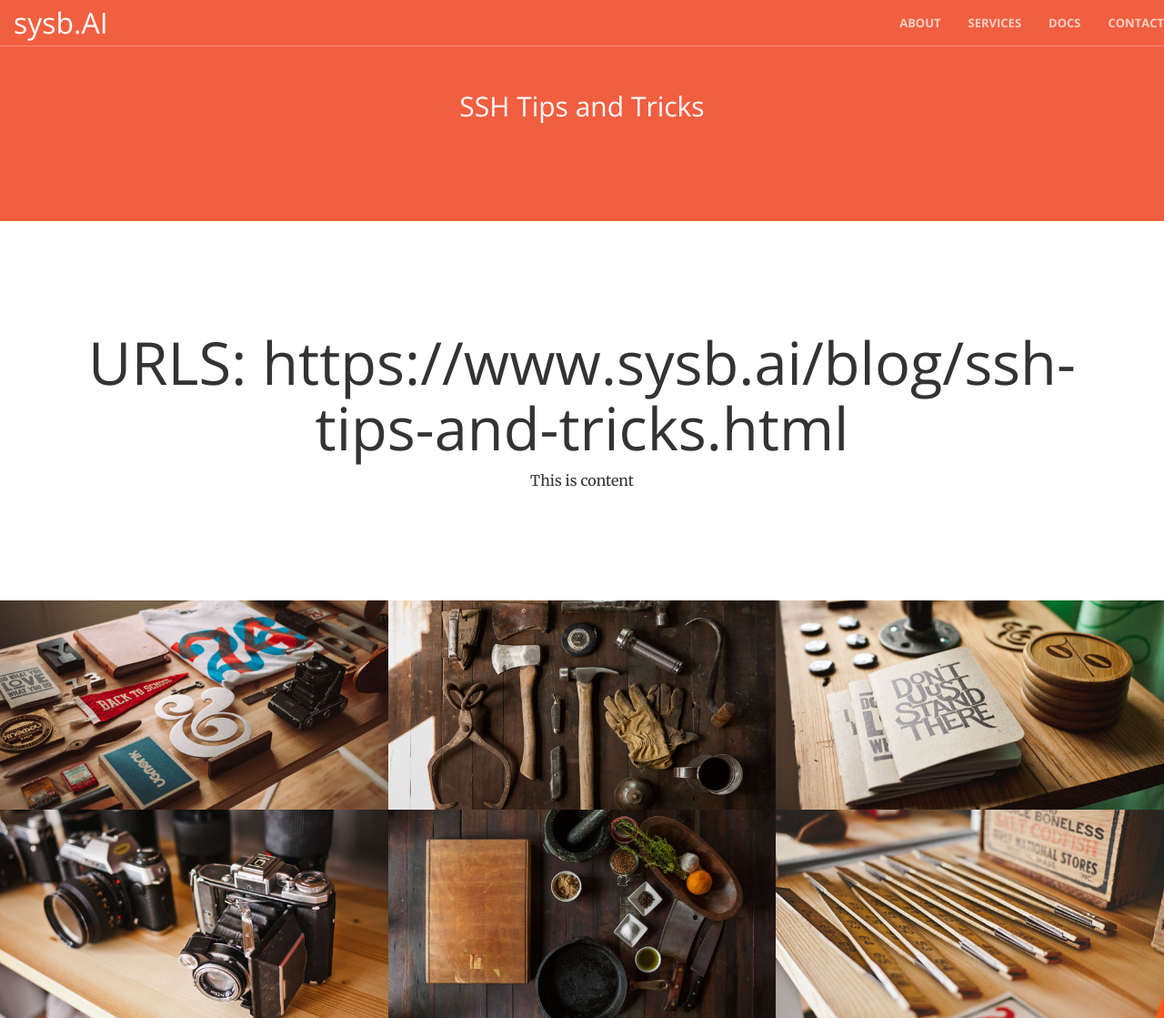
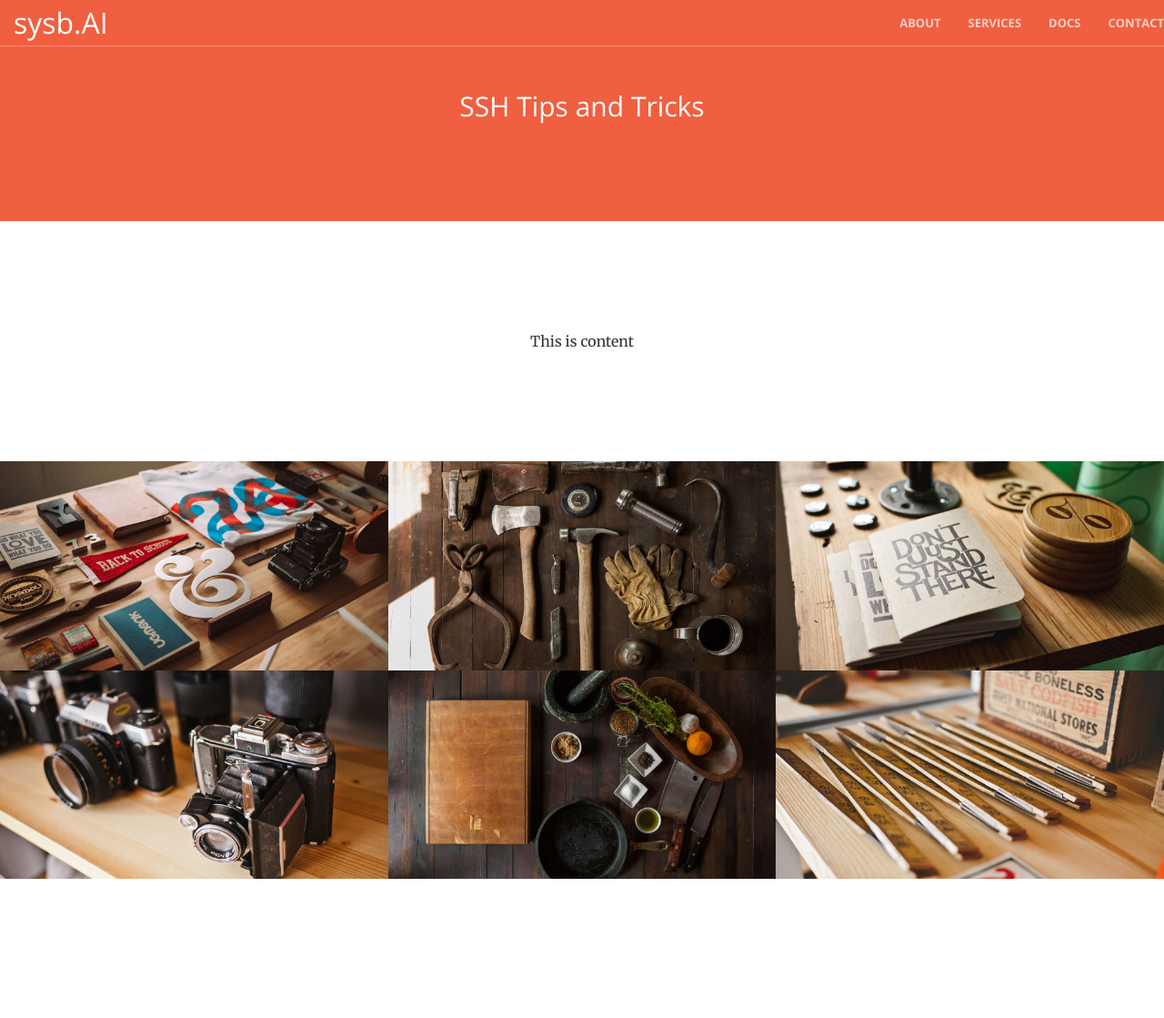
Before and after one commit to usama7628674/sysb.AI, a Jekyll site: the page built from _posts/2020-02-02-ssh-tips-and-tricks.md, in a window 1280 px wide and 1119 px high. Shown: the whole window at 91% size. Built offline with Jekyll 4.4.1, drawn with Linux system fonts in a browser that asks for light colours.

Commit message:
yet another commit

```diff
--- a/_posts/2020-02-02-ssh-tips-and-tricks.md
+++ b/_posts/2020-02-02-ssh-tips-and-tricks.md
@@ -2,5 +2,5 @@
 layout: post
 title: SSH Tips and Tricks
 ---
-# URLS: https://www.sysb.ai/blog/ssh-tips-and-tricks.html
+<!-- URLS: https://www.sysb.ai/blog/ssh-tips-and-tricks.html -->
 This is content
```
